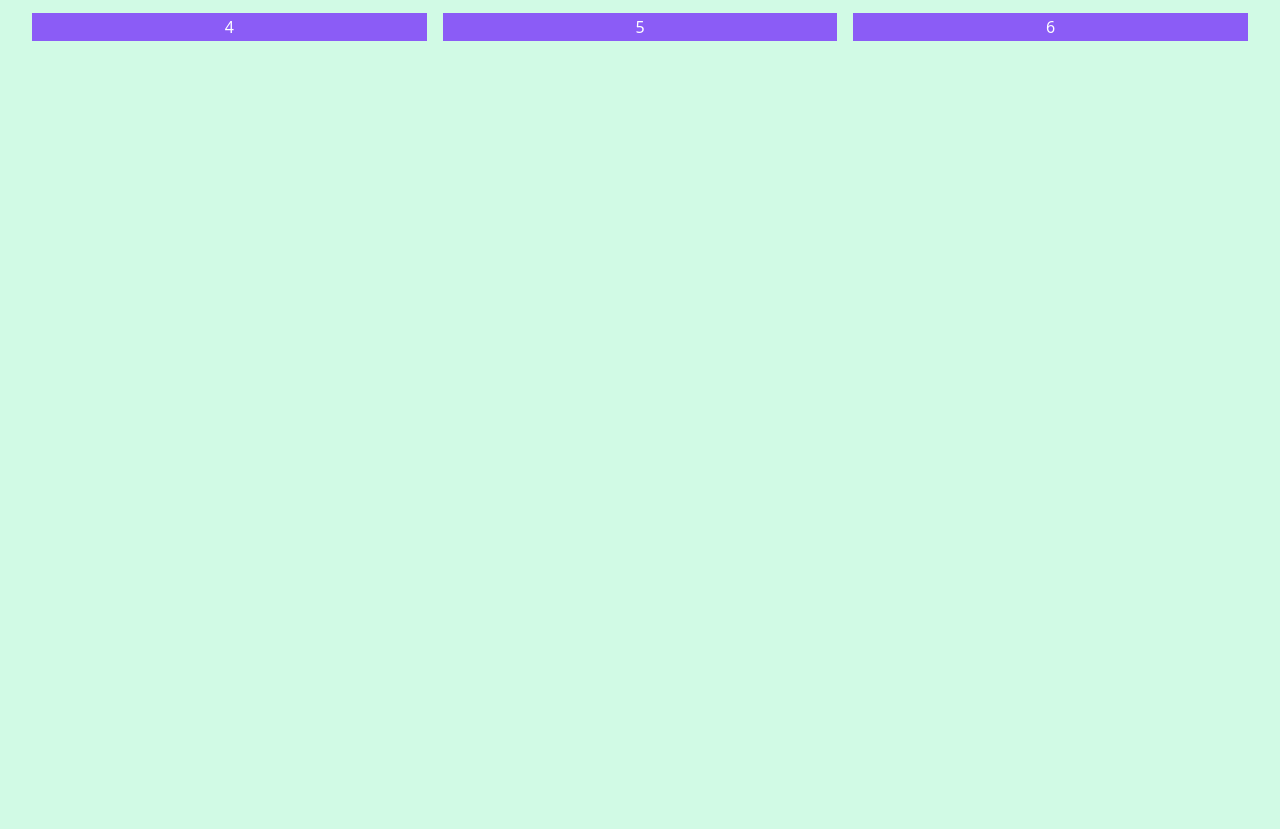
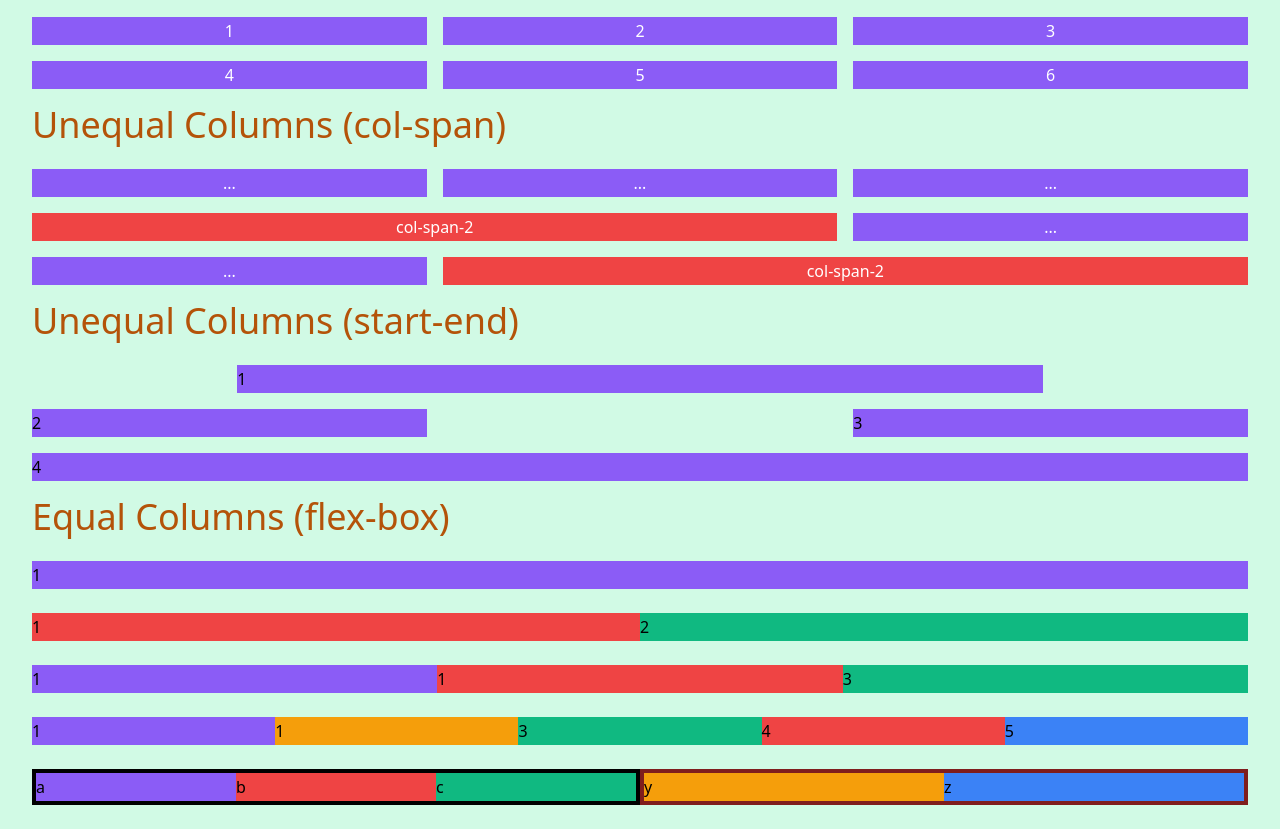
Before and after one commit to adritasharma/Learning_Tailwind_CSS, a plain HTML site: page index.html in a window 1280 px wide. Shown: the part 531-1360 px from the top of the page. Before the commit the page ends 800 px from the top, so only its background shows below. Drawn offline with nearby package versions, Linux system fonts and the light colour scheme.

Commit message:
flex-box

```diff
--- a/index.html
+++ b/index.html
@@ -29,7 +29,7 @@
 
             <h1 class="text-6xl font-serif text-blue-900 lg:text-red-500 text-center">Grids</h1>
 
-            <h2 class="text-4xl text-yellow-700 mb-4">Equal Columns</h2>
+            <h2 class="text-4xl text-yellow-700 mb-6 mt-4">Equal Columns</h2>
 
             <div class="grid grid-cols-3 gap-4">
                 <div class="bg-purple-500 text-white text-center">1</div>
@@ -41,7 +41,7 @@
             </div>
 
 
-            <h2 class="lg:text-4xl md:text-2xl sm:text-lg text-yellow-700 mb-4 ">Responsive Equal Columns</h2>
+            <h2 class="lg:text-4xl md:text-2xl sm:text-lg text-yellow-700 mb-6 mt-4 ">Responsive Equal Columns</h2>
 
             <div class="grid lg:grid-cols-3 md:grid-cols-2 sm:grid-cols-1 gap-4">
                 <div class="bg-purple-500 text-white text-center">1</div>
@@ -51,6 +51,71 @@
                 <div class="bg-purple-500 text-white text-center">5</div>
                 <div class="bg-purple-500 text-white text-center">6</div>
             </div>
+
+
+            <h2 class="lg:text-4xl md:text-2xl sm:text-lg text-yellow-700 mb-6 mt-4 ">Unequal Columns (col-span)</h2>
+
+            <div class="grid grid-cols-3 gap-4">
+                <div class="bg-purple-500 text-white text-center">...</div>
+                <div class="bg-purple-500 text-white text-center">...</div>
+                <div class="bg-purple-500 text-white text-center">...</div>
+                <div class="bg-red-500 text-white text-center col-span-2 ">col-span-2</div>
+                <div class="bg-purple-500 text-white text-center">...</div>
+                <div class="bg-purple-500 text-white text-center">...</div>
+                <div class="bg-red-500 text-white text-center col-span-2 ">col-span-2</div>
+            </div>
+
+
+            <h2 class="lg:text-4xl md:text-2xl sm:text-lg text-yellow-700 mb-6 mt-4 ">Unequal Columns (start-end)</h2>
+
+            <div class="grid grid-cols-6 gap-4">
+                <div class="bg-purple-500 col-start-2 col-span-4 ...">1</div>
+                <div class="bg-purple-500 col-start-1 col-end-3 ...">2</div>
+                <div class="bg-purple-500 col-end-7 col-span-2 ...">3</div>
+                <div class="bg-purple-500 col-start-1 col-end-7 ...">4</div>
+            </div>
+
+            <h2 class="lg:text-4xl md:text-2xl sm:text-lg text-yellow-700 mb-6 mt-4 ">Equal Columns (flex-box)</h2>
+
+            <div class="flex mb-6">
+                <div class="bg-purple-500 w-full">1</div>
+            </div>
+
+            <div class="flex mb-6">
+                <div class="bg-red-500 w-1/2">1</div>
+                <div class="bg-green-500 w-1/2">2</div>
+            </div>
+
+            <div class="flex mb-6">
+                <div class="bg-purple-500 w-1/3">1</div>
+                <div class="bg-red-500 w-1/3">1</div>
+                <div class="bg-green-500 w-1/3">3</div>
+            </div>
+
+            <div class="flex mb-6">
+                <div class="bg-purple-500 w-1/3">1</div>
+                <div class="bg-yellow-500 w-1/3">1</div>
+                <div class="bg-green-500 w-1/3">3</div>
+                <div class="bg-red-500 w-1/3">4</div>
+                <div class="bg-blue-500 w-1/3">5</div>
+            </div>
+
+            <div class="flex mb-6">
+                <div class="w-1/2 border-4 border-black">
+                    <div class="flex">
+                        <div class="bg-purple-500 w-1/3">a</div>
+                        <div class="bg-red-500 w-1/3">b</div>
+                        <div class="bg-green-500 w-1/3">c</div>
+                    </div>
+                </div>
+                <div class="w-1/2 border-4 border-red-900">
+                    <div class="flex">
+                        <div class="bg-yellow-500 w-1/2">y</div>
+                        <div class="bg-blue-500 w-1/2">z</div>
+                    </div>
+                </div>
+            </div>
+
         </div>
     </body>
 
```
